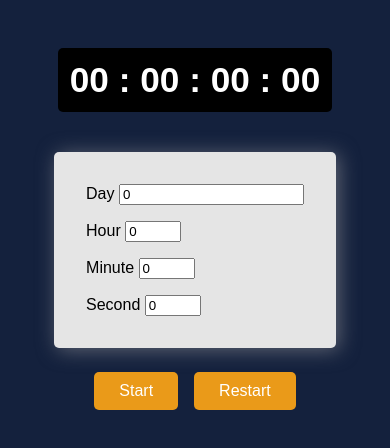
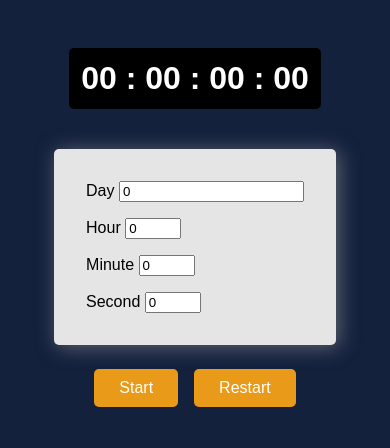
Before and after one commit to Sayan-009/countdown-timer-app, a React (Vite) app: page / in a window 390 px wide. Shown: the top 448 px of the page. Built offline with nearby package versions, Linux system fonts and the light colour scheme.

Commit message:
Update index.css

```diff
--- a/src/index.css
+++ b/src/index.css
@@ -69,3 +69,9 @@ button:hover{
         font-size: 1rem;
     }
 }
+
+@media (max-width: 400px)  {
+    .time > p{
+        font-size: 2rem;
+    }
+}
```
